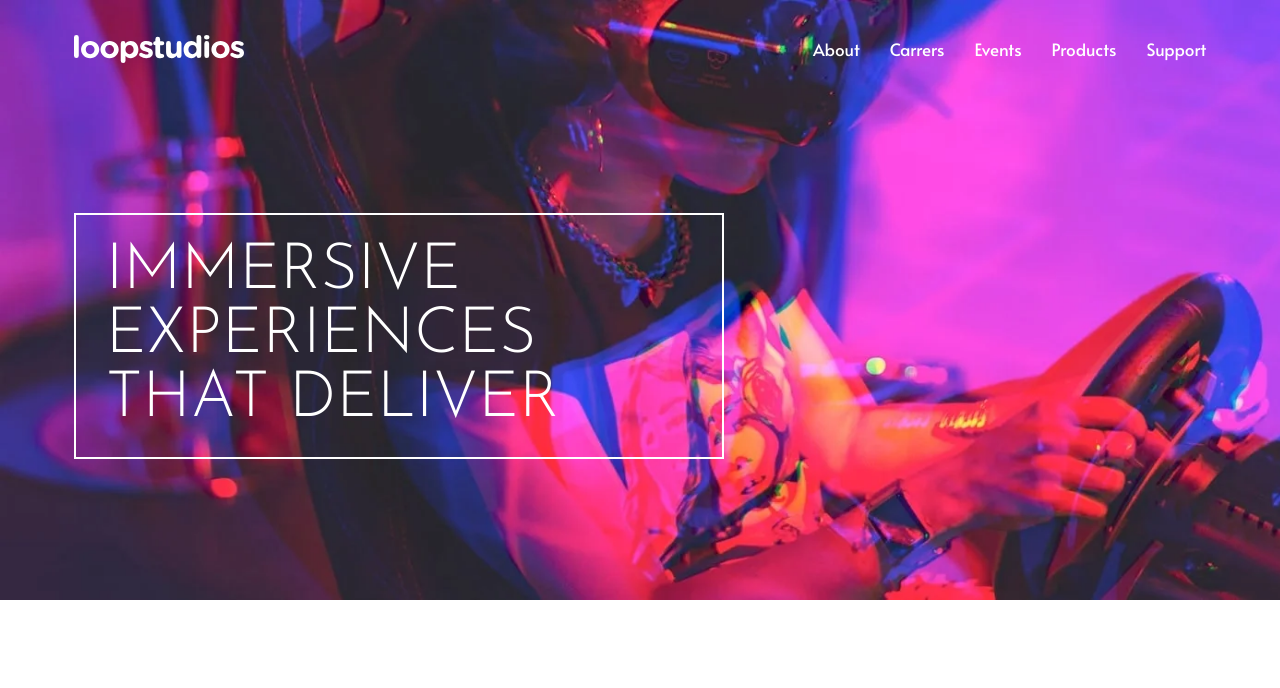
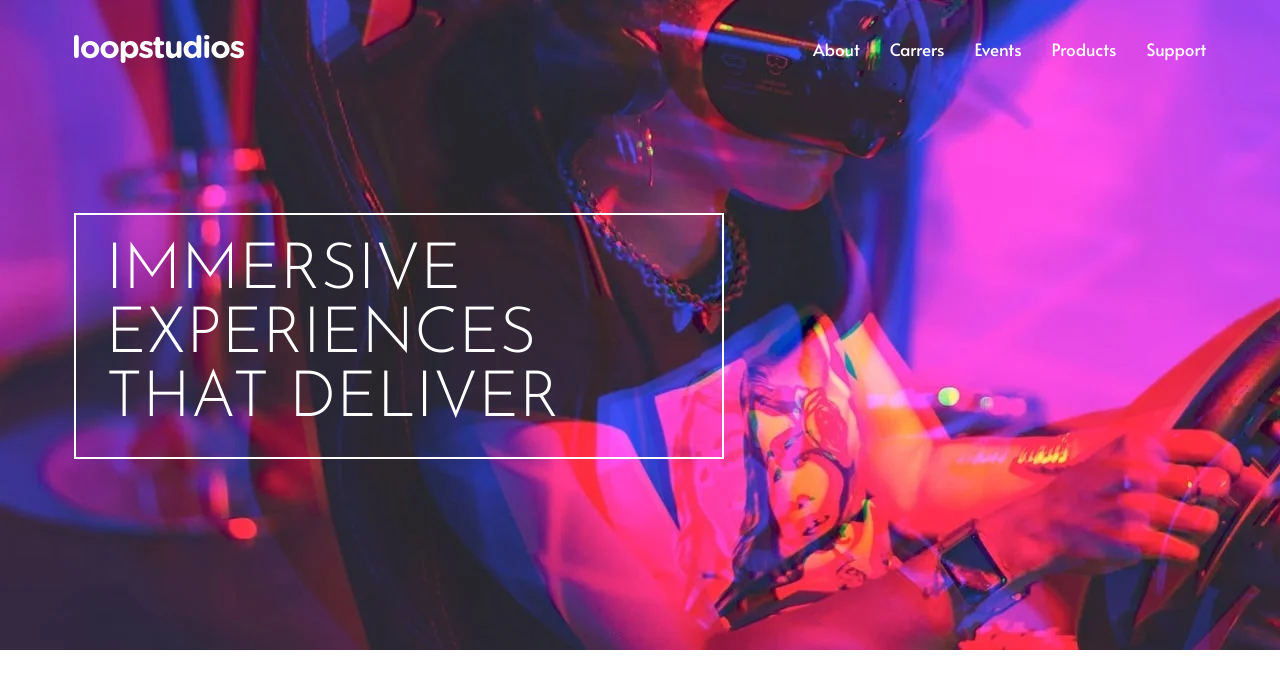
Before and after one commit to JuanBlancodev/loopstudios-landing-page, a React (Vite) app: page / in a window 1280 px wide. Shown: the top 688 px of the page. Built offline with nearby package versions, Linux system fonts and the light colour scheme.

Commit message:
height changed for desktop

```diff
--- a/src/components/Header.jsx
+++ b/src/components/Header.jsx
@@ -22,7 +22,7 @@ const Wrapper = styled.header`
 
   @media (width > 720px){
     grid-column: 1 / -1;
-    height: 600px;
+    height: 650px;
     background-size: cover;
 
     grid-template-columns: repeat(12, 1fr);
```
